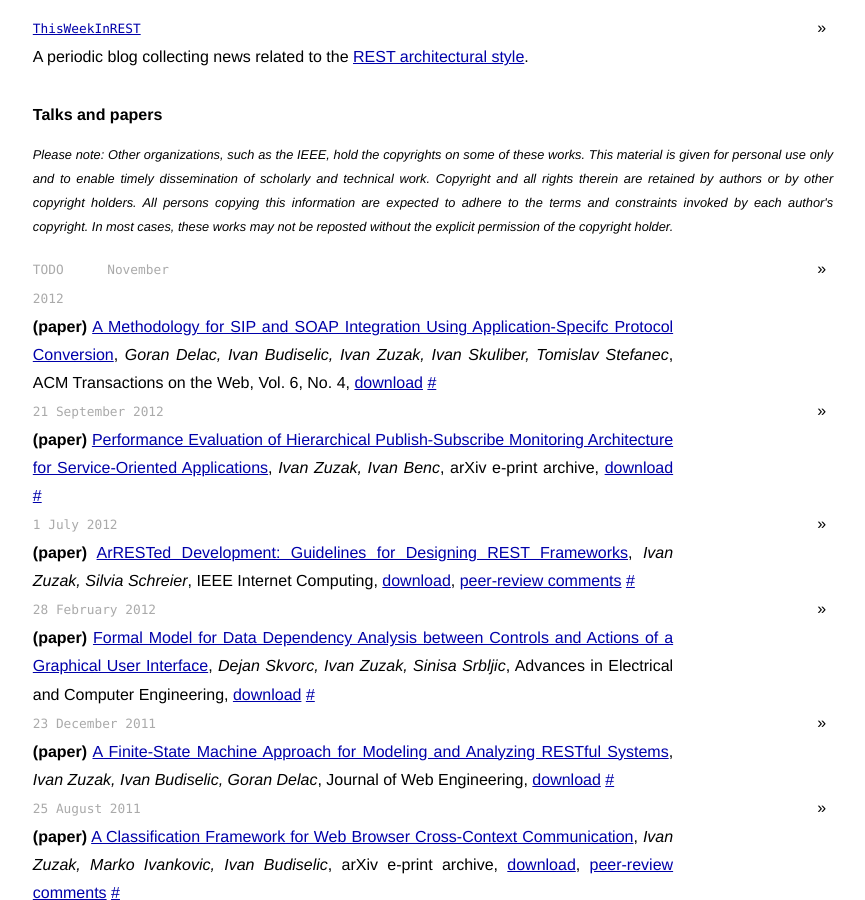
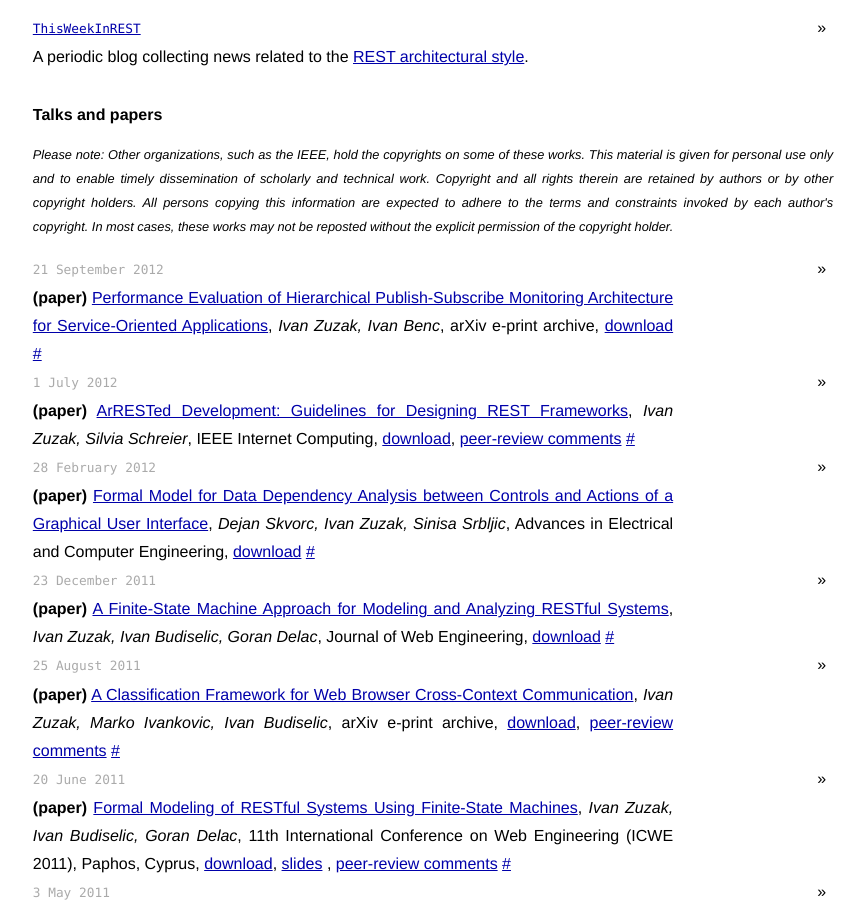
Before and after one commit to izuzak/izuzak.github.com, a Jekyll site: the page built from index.html, in a window 1280 px wide and 900 px high, scrolled down 2138 px. Shown: the whole window, without its empty margins (207-1072 px from the left). Built offline with Jekyll 4.4.1, drawn with Linux system fonts in a browser that asks for light colours; Markdown is read by kramdown in place of the engine named in the settings; comment, search, counter and statistics services are not loaded.

Commit message:
remove unpublished paper, for now

```diff
--- a/index.html
+++ b/index.html
@@ -43,14 +43,6 @@ projects:
       url: http://code.google.com/p/feed-buster/
 
 talks:
-    - authors: Goran Delac, Ivan Budiselic, Ivan Zuzak, Ivan Skuliber, Tomislav Stefanec
-      title: "A Methodology for SIP and SOAP Integration Using Application-Specifc Protocol Conversion"
-      date: TODO November 2012
-      place: ACM Transactions on the Web, Vol. 6, No. 4
-      url: TODO
-      download: /papers/2012_SIPSOAP.pdf
-      type: paper
-
     - authors: Ivan Zuzak, Ivan Benc
       title: "Performance Evaluation of Hierarchical Publish-Subscribe Monitoring Architecture for Service-Oriented Applications"
       date: 21 September 2012
```
